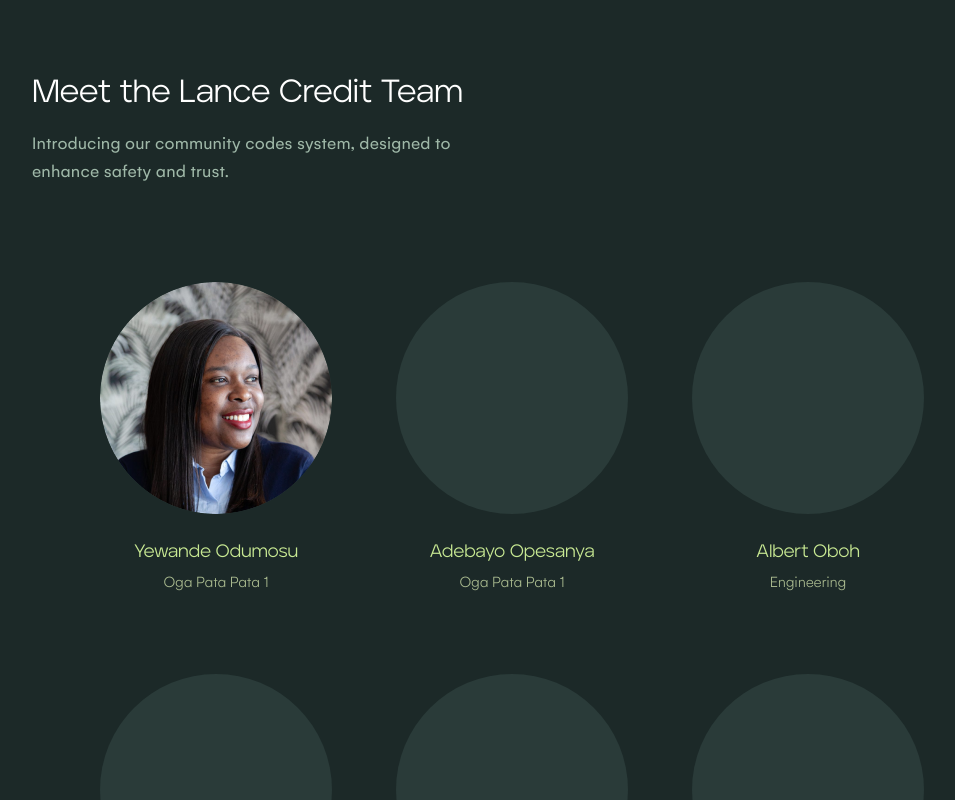
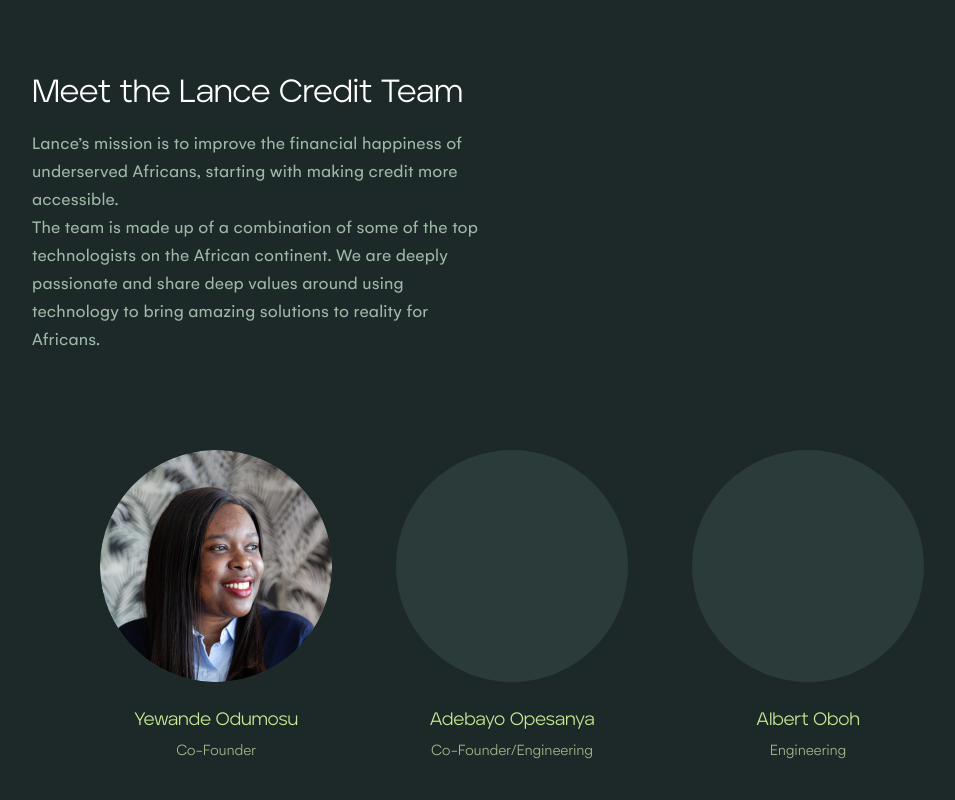
Before and after one commit to Lance-Credit/website, a Nuxt app: page /about in a window 1280 px wide. Shown: the part 940-1740 px from the top of the page, without its empty margins (128-1083 px from the left). Built offline with nearby package versions, Linux system fonts and the light colour scheme.

Commit message:
:wrench: Chore: about page update

```diff
--- a/pages/about.vue
+++ b/pages/about.vue
@@ -18,7 +18,10 @@
                         Meet the Lance Credit Team
                     </p>
                     <p class="max-w-[453px] text-[#9FB8A8] text-base sm:text-lg leading-[26px] tracking-[0.16px] sm:tracking-[0.18px] font-gelion-r">
-                        Introducing our community codes system, designed to enhance safety and trust.
+                        Lance’s mission is to improve the financial happiness of underserved Africans, starting with making credit more accessible.
+                    </p>
+                    <p class="max-w-[453px] text-[#9FB8A8] text-base sm:text-lg leading-[26px] tracking-[0.16px] sm:tracking-[0.18px] font-gelion-r">
+                        The team is made up of a combination of some of the top technologists on the African continent. We are deeply passionate and share deep values around using technology to bring amazing solutions to reality for Africans.
                     </p>
                 </div>
                 <ul class="flex gap-x-6 sm:gap-x-16 gap-y-16 sm:gap-y-20 text-center flex-wrap justify-center">
@@ -45,12 +48,12 @@
     const teamMembers = [
         {
             name: 'Yewande Odumosu',
-            title: 'Oga Pata Pata 1',
+            title: 'Co-Founder',
             img: '/assets/img/team/yewande.png'
         },
         {
             name: 'Adebayo Opesanya',
-            title: 'Oga Pata Pata 1',
+            title: 'Co-Founder/Engineering',
             img: ''
         },
         {
```
